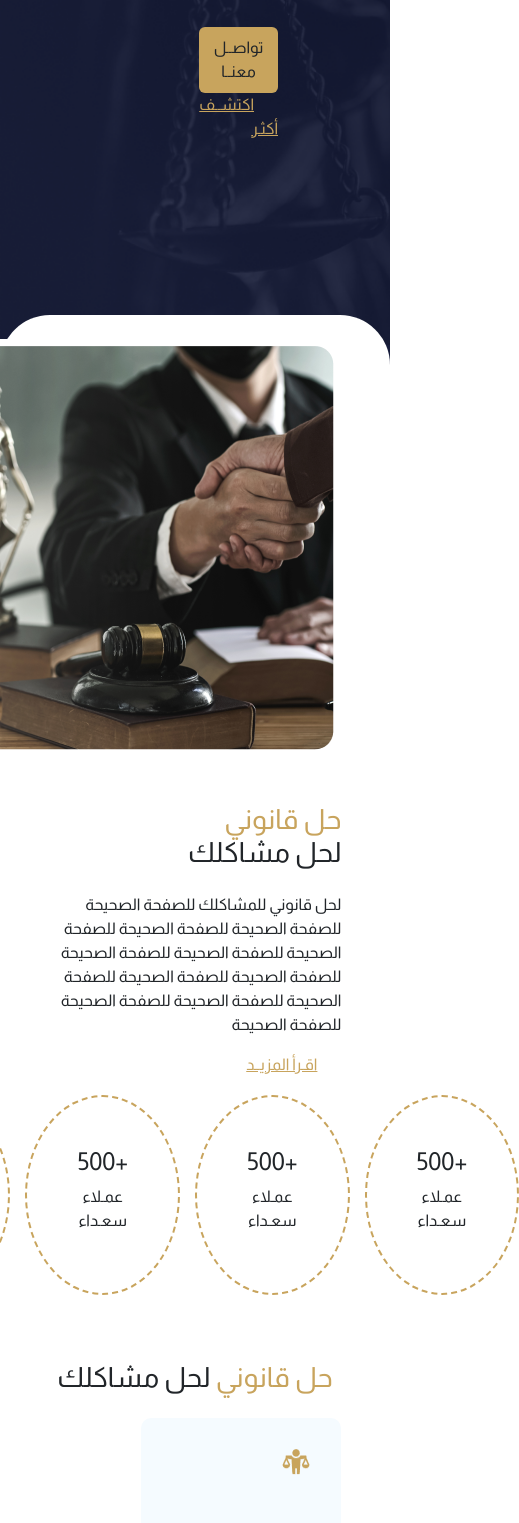
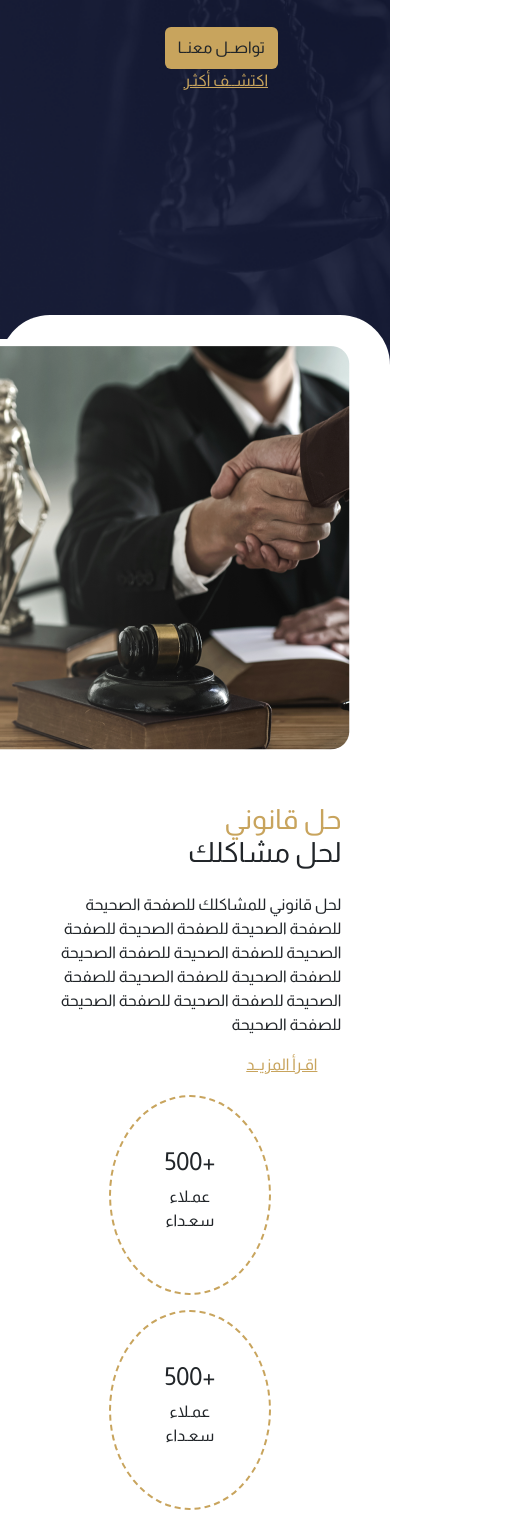
Before and after one commit to EmanGamal1/Lawer_Project, a Vue app: page / in a window 390 px wide. Shown: the part 430-1953 px from the top of the page, 519 px wide, since content can reach past the window. Built offline with nearby package versions, Linux system fonts and the light colour scheme.

Commit message:
responsive website

```diff
--- a/src/components/AboutUs/AboutUs.vue
+++ b/src/components/AboutUs/AboutUs.vue
@@ -50,4 +50,10 @@
     border-radius: 30px;
     width: 97%;
   }
+  @media (max-width: 576px) {
+    div{
+      margin: auto;
+      margin-bottom: 10px;
+    }
+  }
   </style>
--- a/src/components/Ads/Ads.vue
+++ b/src/components/Ads/Ads.vue
@@ -35,4 +35,13 @@
     margin: auto;
     margin-right: 10%;
 }
+
+@media (max-width: 576px) {
+    img{
+        width: 95%;
+    }
+    .installApp{
+        margin-top: 20px;
+    }
+}
 </style>
--- a/src/components/Criminals/Criminals.vue
+++ b/src/components/Criminals/Criminals.vue
@@ -42,3 +42,12 @@ export default {
     }
 }
 </script>
+
+<style scoped>
+@media (max-width: 576px) {
+    div{
+        margin: auto;
+        margin-bottom: 10px;
+    }
+}
+</style>
--- a/src/components/HeaderComponent/HeaderComponent.vue
+++ b/src/components/HeaderComponent/HeaderComponent.vue
@@ -6,11 +6,10 @@
                     قانونيــة <span class="whiteHeader">متخصصــة </span></h1>
                 <p class="whiteHeader mt-4">تأسســت الشركـة منذ 2005</p>
                 <div class="row">
-                    <div class="col mt-4">
+                    <div class="mt-4">
                         <button class="btn allButtons py-2">تواصــل معنــا</button>
-                        <a href="" class="routeSpan underlineSpan m-4">اكتشــف أكثـر</a>
+                        <a href="" class="routeSpan underlineSpan">اكتشــف أكثـر</a>
                     </div>
-                    <div class="col"></div>
                 </div>
             </div>
         </div>
@@ -26,4 +25,12 @@
 .whiteHeader{
     color: white;
 }
+.underlineSpan{
+    margin-right: 30px;
+}
+@media (max-width: 576px) {
+    .underlineSpan{
+    margin-right: 10px;
+}
+}
 </style>
--- a/src/components/LoginUser/LoginUser.vue
+++ b/src/components/LoginUser/LoginUser.vue
@@ -81,6 +81,7 @@ export default {
   width: 170px;
   height: 120px;
   padding: 10px;
+  margin-bottom: 10px;
 }
 .loggedPerson.selected {
   border-color: #C8A45D;
--- a/src/components/OurServices/OurServices.vue
+++ b/src/components/OurServices/OurServices.vue
@@ -13,3 +13,11 @@
         </div>
     </div>
 </template>
+
+<style scoped>
+@media (max-width: 576px) {
+    .lawyerIMG{
+        margin-right: -10%;
+    }
+}
+</style>
--- a/src/components/Statistics/Statistics.vue
+++ b/src/components/Statistics/Statistics.vue
@@ -1,5 +1,5 @@
 <template>
-        <div class="container-fluid circularDiv d-flex">
+        <div class="container-fluid circularDiv">
         <div class="circularBorder border-dashed rounded-circle">
             <h2>+500</h2>
             <p>عمـلاء سعـداء</p>
@@ -29,8 +29,29 @@
     padding: 50px;
 }
 .circularDiv{
+    display: flex;
     justify-content: center;
     padding-top: 6%;
     padding-bottom: 6%;
 }
+
+@media (max-width: 576px) {
+  .circularBorder {
+    width: 60%;
+    margin-bottom: 15px;
+  }
+  .circularDiv{
+    display: block;
+    margin-right: 15%;
+  }
+}
+  @media (max-width: 992px) {
+  .circularBorder {
+    margin-bottom: 15px;
+  }
+  .circularDiv{
+    display: block;
+    margin-right: 15%;
+  }
+}
 </style>
--- a/src/components/UserProfileDetails/UserProfileDetails.vue
+++ b/src/components/UserProfileDetails/UserProfileDetails.vue
@@ -4,7 +4,7 @@
         حســـابي</h1>
         <div class="profileDetails container">
             <div class="row wrapper">
-                <div class="sideBar col-lg-3">
+                <div class="sideBar pb-5 col-lg-3">
                     <ul class="profileUL">
                         <li class="selected">المعلومــات الشخصيـــة</li>
                         <li class="changePassSpan">تغييـــر كلمة المرور</li>
--- a/src/sharedComponents/CriminalCard/CriminalCard.vue
+++ b/src/sharedComponents/CriminalCard/CriminalCard.vue
@@ -37,4 +37,9 @@
     width: 200px;
     height: auto;
 }
+@media (max-width: 992px) {
+.criminalCard{
+    margin-right: 20%;
+}
+}
 </style>
--- a/src/sharedComponents/InforamtionComponent/InforamtionComponent.vue
+++ b/src/sharedComponents/InforamtionComponent/InforamtionComponent.vue
@@ -43,6 +43,11 @@
     height: 400px;
     border-radius: 20px;
 }
+@media (max-width: 576px) {
+    img{
+        margin-right: -4%;
+    }
+}
 /* .boxAboveIMG{
     box-sizing: border-box;
 
--- a/src/views/LoginLayout/LoginLayout.vue
+++ b/src/views/LoginLayout/LoginLayout.vue
@@ -1,7 +1,7 @@
 <template>
     <div class="container-fluid ">
       <div class="row">
-          <div class="container-fluid col-6">
+          <div class="container-fluid col-lg-6">
               <NavBarAuth />
               <div class="loginContent">
             <h2>{{ title }}</h2>
@@ -11,8 +11,9 @@
               </div>
               </div>
           </div>
-          <div class="col-6 loginAvatar"></div>
-      </div></div>
+          <div class="col-lg-6 loginAvatar "></div>
+      </div>
+    </div>
     </template>
 
   <script>
@@ -49,4 +50,10 @@ export default {
 .loginContent{
     padding: 16%;
 }
+
+@media (max-width: 576px) {
+  .loginAvatar{
+    display: none;
+  }
+}
 </style>
```
Also changed, not shown: src/components/GeneralInformation/GeneralInformation.vue (line endings or trailing spaces).
